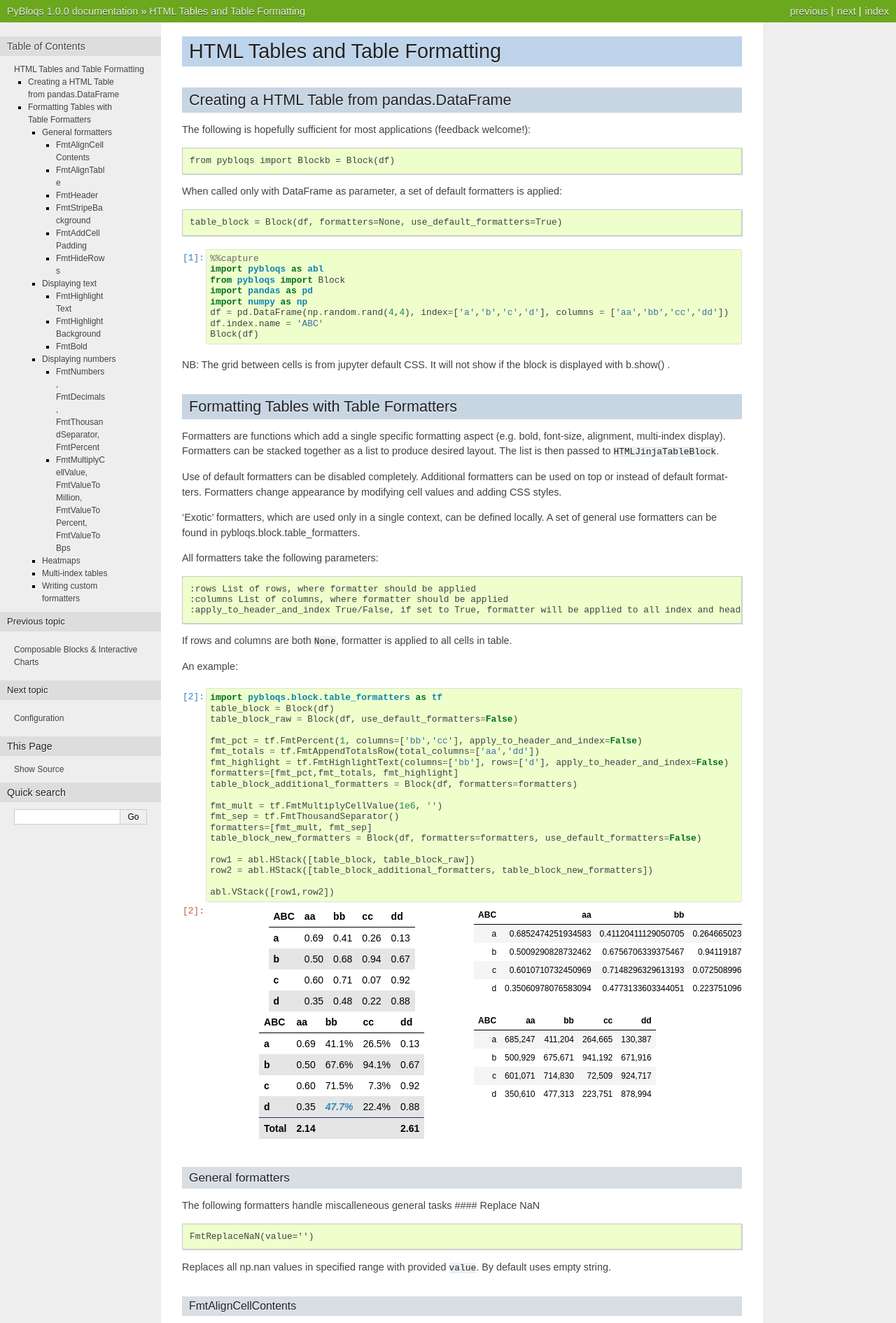
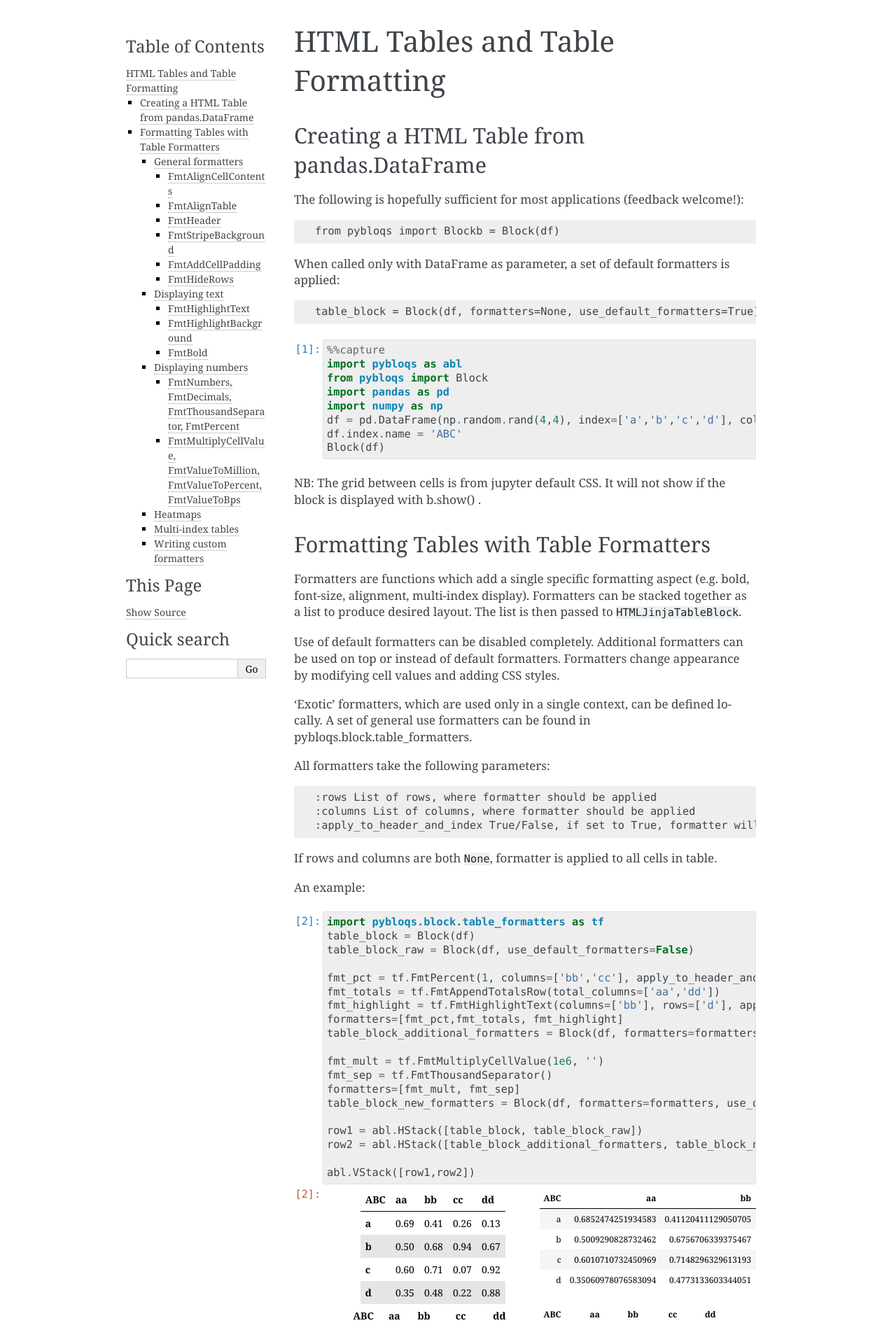
Before and after one commit to man-group/PyBloqs, a Sphinx documentation site: the page built from docs/source/table_formatting.ipynb, in a window 1280 px wide. Shown: the top 1890 px of the page at 70% size. Built offline with Sphinx 7.4.7, drawn with Linux system fonts in a browser that asks for light colours; pages that are not in the unit, such as notebooks, are missing from menus; some of the changed text lies outside the part shown.

Commit message:
Start testing for Python 3.8 and 3.10 and polish documentation (#80)
* Add Python 3.8 and 3.10 CI pipelines and upgrade some library usage
* Use safe loading methods for PyYAML during tests
* Revamp and fix documentation to work with latest libraries
* Fix StringIO usage with bs4 tags
* Sync doc version with setup.py, switch to `alabaster` Sphinx theme
* refactor - get tests passing under Python 3.10
* Get readthedocs generation configured via .readthedocs.yml and point to
shared ReadTheDocs location

```diff
--- a/docs/source/conf.py
+++ b/docs/source/conf.py
@@ -36,7 +36,7 @@ extensions = [
     'sphinx.ext.coverage',
     #     'sphinx.ext.mathjax',
     'sphinx.ext.viewcode',
-    'nbsphinx'
+    'nbsphinx',
 ]
 
 # Add any paths that contain templates here, relative to this directory.
@@ -55,17 +55,17 @@ master_doc = 'index'
 
 # General information about the project.
 project = u'PyBloqs'
-copyright = u'2017, Man AHL Technology'
-author = u'Man AHL Technology'
+copyright = u'2021, Man Alpha Technology'
+author = u'Man Alpha Technology'
 
 # The version info for the project you're documenting, acts as replacement for
 # |version| and |release|, also used in various other places throughout the
 # built documents.
 #
 # The short X.Y version.
-version = u'1.0.0'
+version = u'1.2.11'
 # The full version, including alpha/beta/rc tags.
-release = u'1.0.0'
+release = u'1.2.11'
 
 # The language for content autogenerated by Sphinx. Refer to documentation
 # for a list of supported languages.
@@ -116,7 +116,7 @@ todo_include_todos = True
 
 # The theme to use for HTML and HTML Help pages.  See the documentation for
 # a list of builtin themes.
-html_theme = 'nature'
+html_theme = 'alabaster'
 
 # Theme options are theme-specific and customize the look and feel of a theme
 # further.  For a list of options available for each theme, see the
@@ -367,10 +367,3 @@ intersphinx_mapping = {'https://docs.python.org/': None}
 
 import matplotlib
 matplotlib.use('Agg')
-
-# TODO: Once ReadTheDocs switches to sphinx>=1.7.0 this will be required (and unpinning version in circle.yml)
-# Create module documentation from docstrings
-#import sphinx.ext.apidoc as autodoc
-#autodoc.main(['-o', '../../docs/source', '../../pybloqs'])
-import sphinx.apidoc as autodoc
-autodoc.main(['', '-o', '../../docs/source', '../../pybloqs'])
--- a/docs/source/index.rst
+++ b/docs/source/index.rst
@@ -1,5 +1,7 @@
 Welcome to PyBloqs's documentation!
 ===================================
+
+.. image:: ../../logo/logo.svg
 
 Installation
 ------------
--- a/docs/source/requirements.txt
+++ b/docs/source/requirements.txt
@@ -1,6 +1,6 @@
-nbconvert==5.6.1
-sphinx==1.6.7
-nbsphinx==0.4.3
+nbconvert
+sphinx
+nbsphinx
 matplotlib
 ipython[notebook]
 pyyaml
```
Also changed, not shown: README.md (+1 -1 lines), setup.py (+7 -4 lines), .readthedocs.yml (added), 4 other files.
